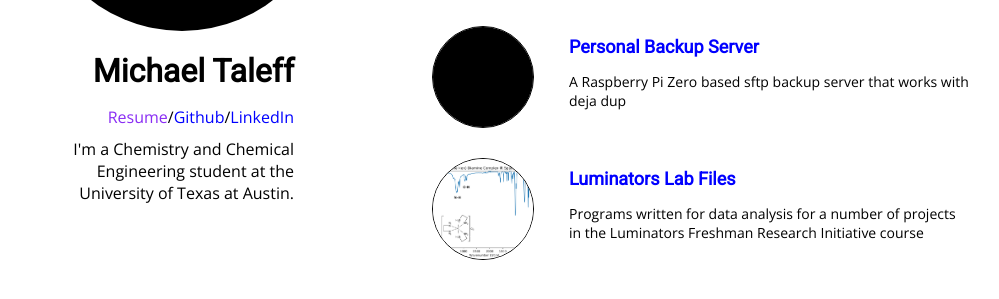
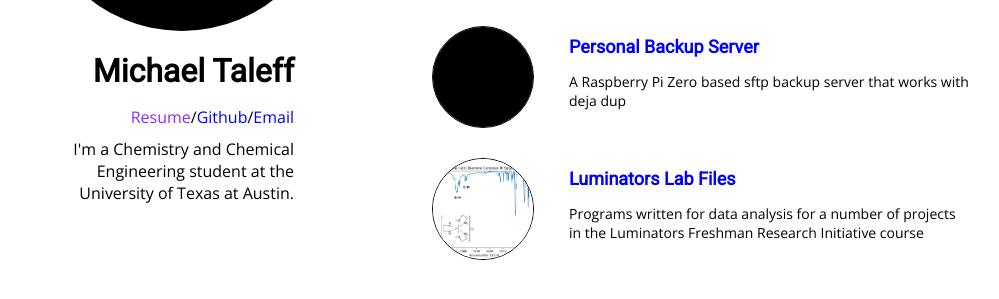
Before and after one commit to taleff/taleff.github.io, a Jekyll site: the page built from index.html, in a window 1280 px wide. Shown: the part 327-626 px from the top of the page, without its empty margins (109-1108 px from the left). Built offline with Jekyll 4.4.1, drawn with Linux system fonts in a browser that asks for light colours.

Commit message:
Update home.html

```diff
--- a/_layouts/home.html
+++ b/_layouts/home.html
@@ -13,7 +13,7 @@ layout: default
                     <li class="link-spacer">/</li>
                     <li class="github-link link"><a href="https://github.com/taleff">Github</a></li>
                     <li class="link-spacer">/</li>
-                    <li class="linkedin-link link"><a href="https://linkedin.com/michael-taleff">LinkedIn</a></li>
+                    <a href="mailto:mtaleff@utexas.edu">Email</a>
                 </ul>
                 {%- include biography.html -%}
             </div>
```
